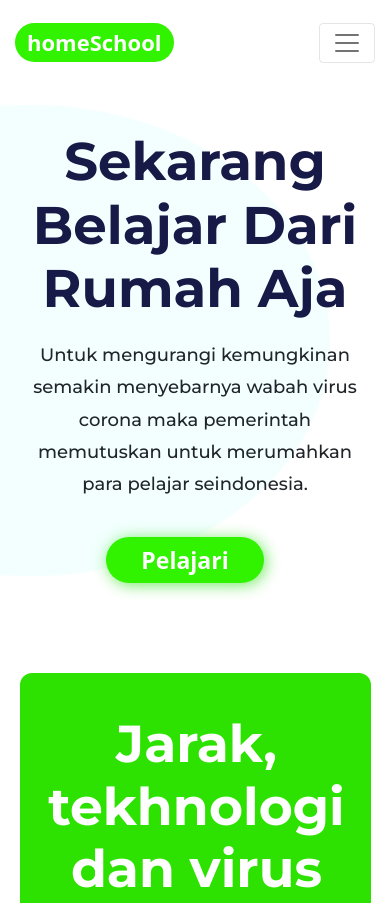
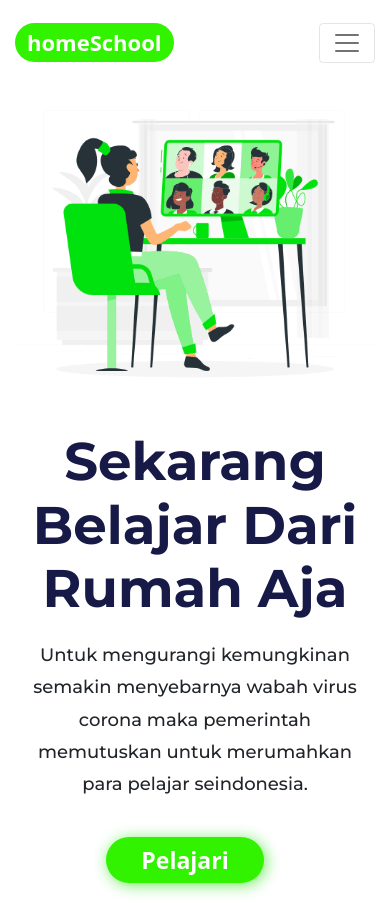
Before and after one commit to khoirulhudaa/school-portofolio, a plain HTML site: page index.html in a window 390 px wide. Shown: the top 903 px of the page. Drawn offline with nearby package versions, Linux system fonts and the light colour scheme.

Commit message:
menampilkan gambar di awal halaman

```diff
--- a/style.css
+++ b/style.css
@@ -816,7 +816,7 @@ nav {
         width: 100%;
         height: 100%;
         display: flex;
-        flex-direction: column;
+        flex-direction: column-reverse;
         justify-content: center;
         align-items: center;
     }
@@ -854,13 +854,13 @@ nav {
         display: flex;
         flex-direction: column;
         justify-content: center;
-        align-items: left;
+        align-items: center;
     }
 
     .sec1-title h1 {
         font-family: 'Montserrat', sans-serif;
         font-size: 53px;
-        margin-top: 80px;
+        margin-top: -70px;
         color: rgb(23, 26, 71);
         font-weight: bolder;
         z-index: 2;
@@ -876,8 +876,28 @@ nav {
         margin-top: 10px;
     }
 
+    .sec1-dek1 {
+        display: none;
+    }
+
     .sec1-images {
-       display: none;
+        position: relative;
+        margin-top: 50px;
+        display: flex;
+        justify-content: center;
+        align-items: center;
+    }
+
+    .sec1-images .images {
+        position: relative;
+        background-image: url('./images/Remote team.gif');
+        background-position: center;
+        background-size: contain;
+        background-repeat: no-repeat;
+        width: 92vw;
+        z-index: 9999;
+        height: 400px;
+        z-index: 999;
     }
 
     .sec2 {
```
